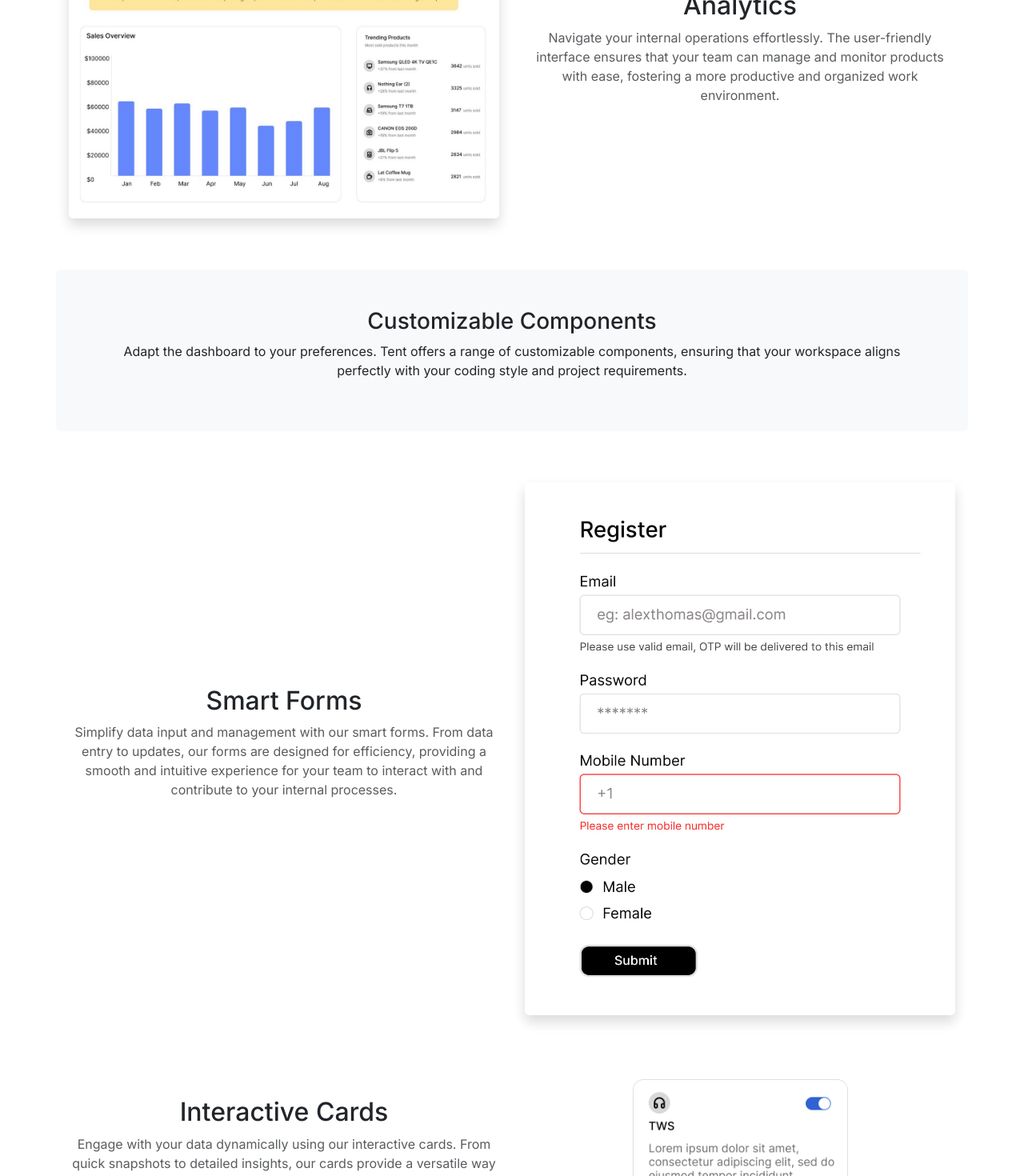
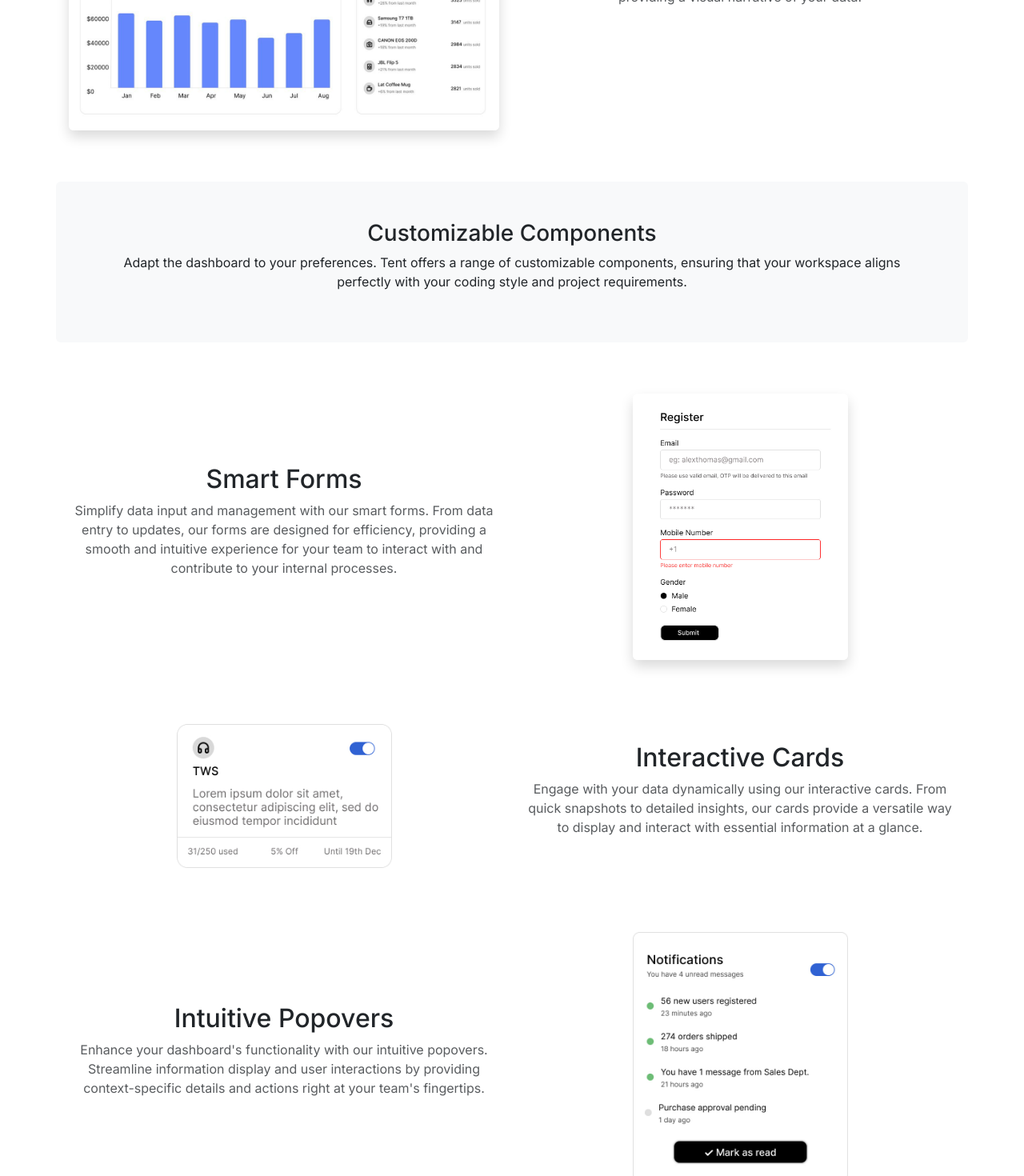
Before and after one commit to prajeesh-mp/tent-web, a React (Create React App) app: page / in a window 1280 px wide. Shown: the part 1330-2800 px from the top of the page at 80% size. Built offline with nearby package versions, Linux system fonts and the light colour scheme.

Commit message:
Update: favicon, Wordings

```diff
--- a/public/index.html
+++ b/public/index.html
@@ -12,7 +12,37 @@
       rel="stylesheet"
       href="https://getbootstrap.com/docs/5.3/dist/css/bootstrap.min.css"
     />
-    <title>Tent - React Admin Dashboard</title>
+    <title>Tent - Admin Dashboard</title>
+    <!-- Google tag (gtag.js) -->
+    <script
+      async
+      src="https://www.googletagmanager.com/gtag/js?id=G-PGXX41D165"
+    ></script>
+    <script>
+      window.dataLayer = window.dataLayer || [];
+      function gtag() {
+        dataLayer.push(arguments);
+      }
+      gtag("js", new Date());
+
+      gtag("config", "G-PGXX41D165");
+    </script>
+    <!-- Hotjar Tracking Code for Tent Admin -->
+    <script>
+      (function (h, o, t, j, a, r) {
+        h.hj =
+          h.hj ||
+          function () {
+            (h.hj.q = h.hj.q || []).push(arguments);
+          };
+        h._hjSettings = { hjid: 3751456, hjsv: 6 };
+        a = o.getElementsByTagName("head")[0];
+        r = o.createElement("script");
+        r.async = 1;
+        r.src = t + h._hjSettings.hjid + j + h._hjSettings.hjsv;
+        a.appendChild(r);
+      })(window, document, "https://static.hotjar.com/c/hotjar-", ".js?sv=");
+    </script>
   </head>
   <body>
     <noscript>You need to enable JavaScript to run this app.</noscript>
--- a/src/App.tsx
+++ b/src/App.tsx
@@ -1,4 +1,4 @@
-import NavBar from "./components/Navbar";
+// import NavBar from "./components/Navbar";
 import "./App.css";
 
 function App() {
@@ -7,8 +7,8 @@ function App() {
       {/* <NavBar /> */}
       <main>
         <div className="position-relative overflow-hidden p-3 p-md-5 m-md-3 text-center bg-body-tertiary">
-          <div className="col-md-6 p-lg-5 mx-auto my-5">
-            <img src="/logo.png" width="200px" />
+          <div className="col-md-12 p-lg-5 mx-auto my-5">
+            <img src="/logo.png" width="200px" alt="Tent Admin Dashboard" />
             <h1 className="display-3 fw-bold">Designed for developers</h1>
             <h3 className="fw-normal text-muted mb-3">
               Build minimalistic Dashboard with Tent Admin
@@ -24,7 +24,12 @@ function App() {
             className="btn btn-primary align-self-center w-25 "
           >
             Join Waitlist for 50% discount
-            <img src="/right-arrow.png" width="25px" height="25px" />
+            <img
+              src="/right-arrow.png"
+              width="25px"
+              height="25px"
+              alt="React Admin Dashboard"
+            />
           </a>
         </div>
 
@@ -44,6 +49,7 @@ function App() {
               <img
                 src="/tent-dashboard-products.jpg"
                 className="rounded img-fluid shadow"
+                alt="Tent Admin Dashboard"
               />
             </div>
           </div>
@@ -53,15 +59,15 @@ function App() {
               <img
                 src="/tent-admin-dashboard.jpg"
                 className="rounded img-fluid shadow"
+                alt="Tent Admin Dashboard"
               />
             </div>
             <div className="col-6 p-3 d-flex flex-column justify-content-center align-items-center">
-              <h2>Analytics</h2>
+              <h2>Insights</h2>
               <p className="text-center text-muted">
-                Navigate your internal operations effortlessly. The
-                user-friendly interface ensures that your team can manage and
-                monitor products with ease, fostering a more productive and
-                organized work environment.
+                Explore dynamic charts, trends, and numerical insights on our
+                intuitive dashboard page. Tent Admin Dashboard goes beyond
+                coding, providing a visual narrative of your data.
               </p>
             </div>
           </div>
@@ -88,12 +94,20 @@ function App() {
             <div className="col-6 p-3 d-flex flex-column justify-content-center align-items-center">
               <img
                 src="/tent-admin-form.jpg"
-                className="rounded img-fluid shadow"
+                className="rounded img-fluid shadow w-50"
+                alt="Tent Admin Dashboard"
               />
             </div>
           </div>
 
           <div className="row my-5">
+            <div className="col-6 p-3 d-flex flex-column justify-content-center align-items-center">
+              <img
+                src="/tent-admin-card.jpg"
+                className="rounded img-fluid w-50"
+                alt="Tent Admin Dashboard"
+              />
+            </div>
             <div className="col-6 p-3 d-flex flex-column justify-content-center align-items-center">
               <h2>Interactive Cards</h2>
               <p className="text-center text-muted">
@@ -103,21 +117,9 @@ function App() {
                 at a glance.
               </p>
             </div>
-            <div className="col-6 p-3 d-flex flex-column justify-content-center align-items-center">
-              <img
-                src="/tent-admin-card.jpg"
-                className="rounded img-fluid w-50"
-              />
-            </div>
           </div>
 
           <div className="row my-5">
-            <div className="col-6 p-3 d-flex flex-column justify-content-center align-items-center">
-              <img
-                src="/tent-admin-popover.jpg"
-                className="rounded img-fluid w-50"
-              />
-            </div>
             <div className="col-6 p-3 d-flex flex-column justify-content-center align-items-center">
               <h2>Intuitive Popovers</h2>
               <p className="text-center text-muted">
@@ -127,9 +129,23 @@ function App() {
                 team's fingertips.
               </p>
             </div>
+            <div className="col-6 p-3 d-flex flex-column justify-content-center align-items-center">
+              <img
+                src="/tent-admin-popover.jpg"
+                className="rounded img-fluid w-50"
+                alt="Tent Admin Dashboard"
+              />
+            </div>
           </div>
 
           <div className="row my-5">
+            <div className="col-6 p-3 d-flex flex-column justify-content-center align-items-center">
+              <img
+                src="/tent-admin-context-menu.jpg"
+                className="rounded img-fluid w-25"
+                alt="Tent Admin Dashboard"
+              />
+            </div>
             <div className="col-6 p-3 d-flex flex-column justify-content-center align-items-center">
               <h2>Context Menu</h2>
               <p className="text-center text-muted">
@@ -138,12 +154,6 @@ function App() {
                 interaction with your dashboard elements, ensuring a fluid user
                 experience as your team manages tasks and information.
               </p>
-            </div>
-            <div className="col-6 p-3 d-flex flex-column justify-content-center align-items-center">
-              <img
-                src="/tent-admin-context-menu.jpg"
-                className="rounded img-fluid w-25"
-              />
             </div>
           </div>
 
@@ -166,7 +176,12 @@ function App() {
               className="btn btn-primary align-self-center w-25 "
             >
               Join Waitlist for 50% discount
-              <img src="/right-arrow.png" width="25px" height="25px" />
+              <img
+                src="/right-arrow.png"
+                width="25px"
+                height="25px"
+                alt="Tent Admin Dashboard"
+              />
             </a>
           </div>
           <div className="mb-3 col-sm-12 col-md-4 col-lg-4 "></div>
```
Also changed, not shown: 1 other file (tests, documents, lock files or other folders).
